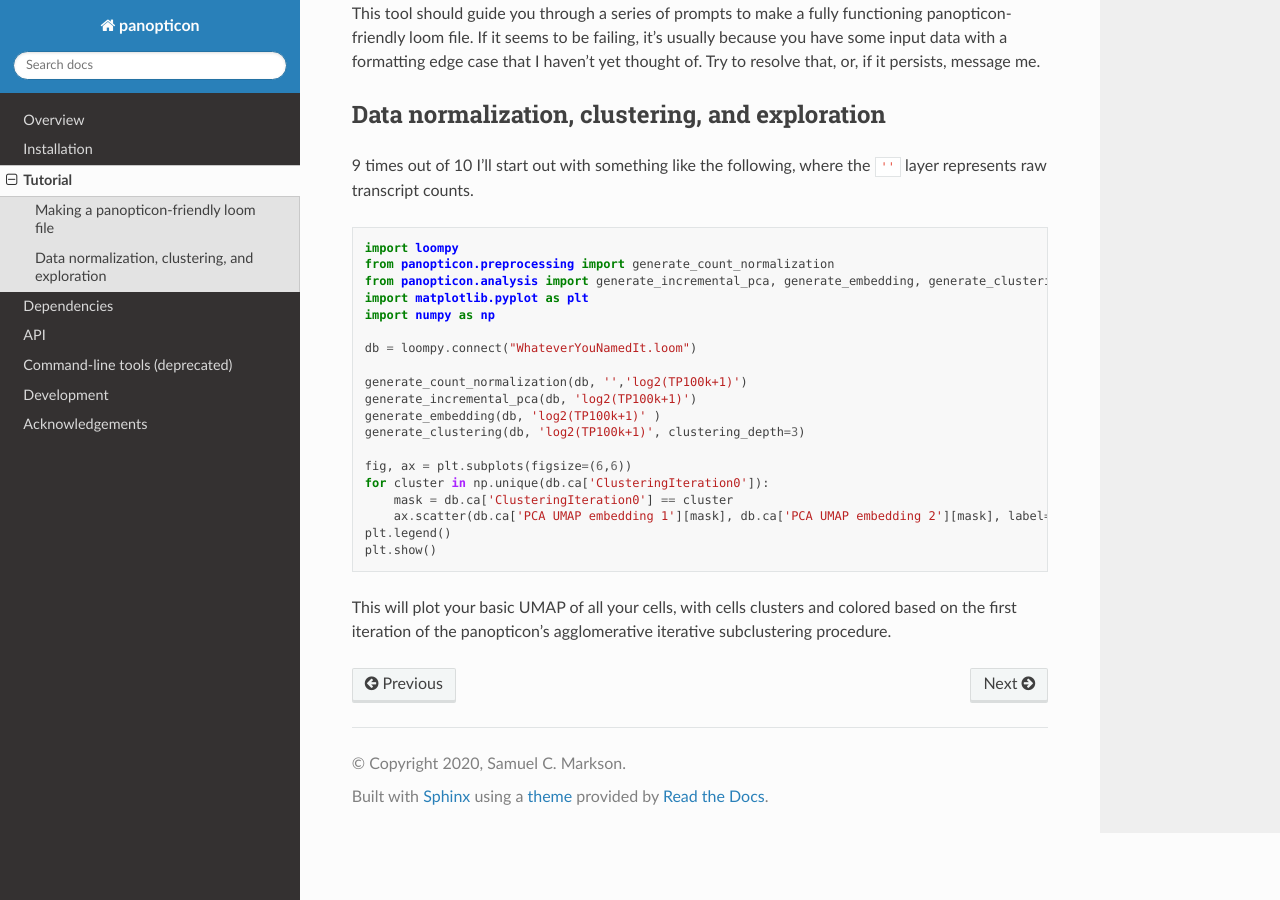
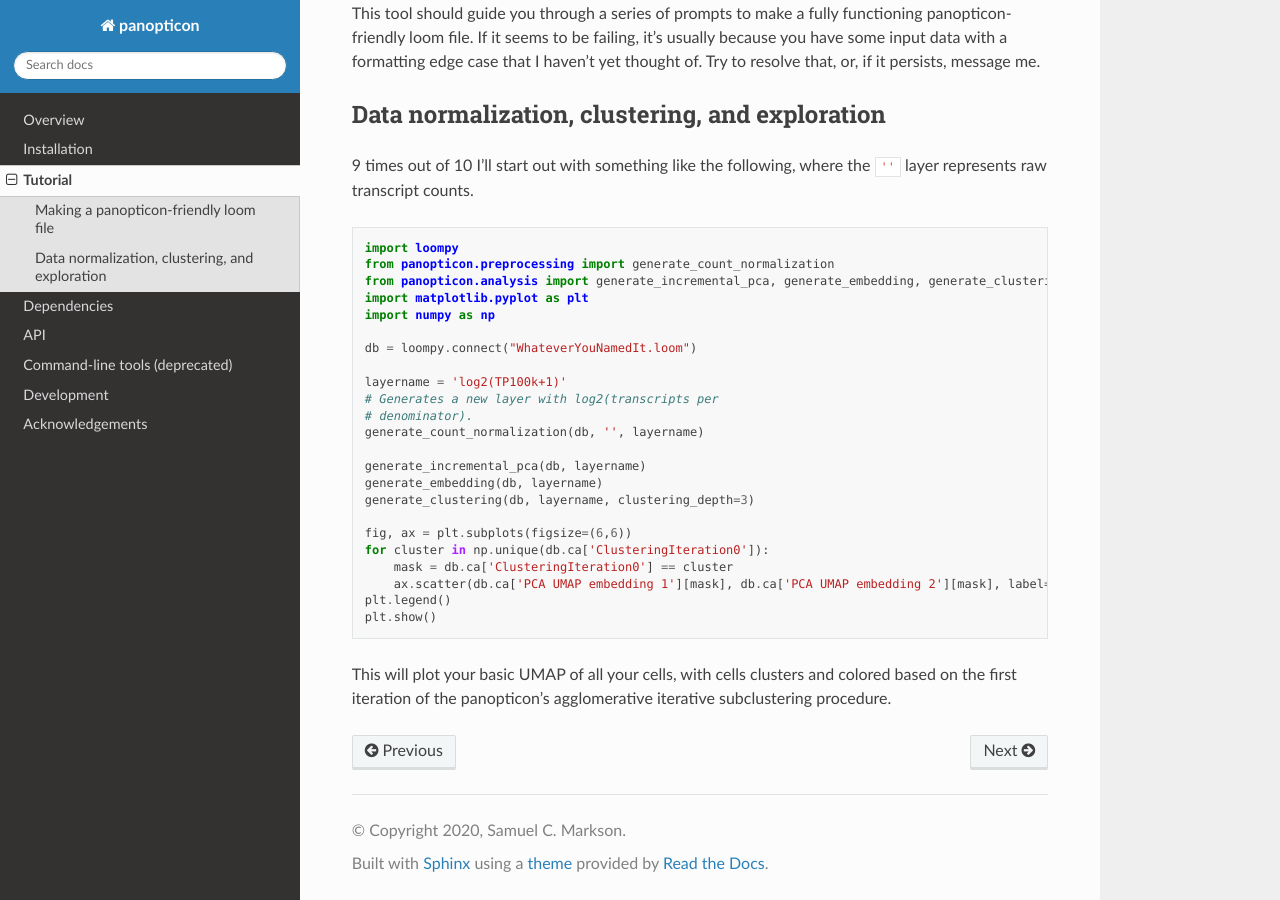
Before and after one commit to scyrusm/panopticon, a Sphinx documentation site: the page built from docs/tutorial.rst, in a window 1280 px wide and 900 px high, scrolled down 694 px. Built offline with Sphinx 7.4.7 and the Read the Docs theme 2.0.0, drawn with Linux system fonts in a browser that asks for light colours.

Commit message:
docs: Clarify tutorial example

```diff
--- a/docs/tutorial.rst
+++ b/docs/tutorial.rst
@@ -56,10 +56,14 @@ where the ``''`` layer represents raw transcript counts.
 
     db = loompy.connect("WhateverYouNamedIt.loom")
 
-    generate_count_normalization(db, '','log2(TP100k+1)')
-    generate_incremental_pca(db, 'log2(TP100k+1)')
-    generate_embedding(db, 'log2(TP100k+1)' )
-    generate_clustering(db, 'log2(TP100k+1)', clustering_depth=3)
+    layername = 'log2(TP100k+1)'
+    # Generates a new layer with log2(transcripts per
+    # denominator).
+    generate_count_normalization(db, '', layername)
+
+    generate_incremental_pca(db, layername)
+    generate_embedding(db, layername)
+    generate_clustering(db, layername, clustering_depth=3)
 
     fig, ax = plt.subplots(figsize=(6,6))
     for cluster in np.unique(db.ca['ClusteringIteration0']):
```
